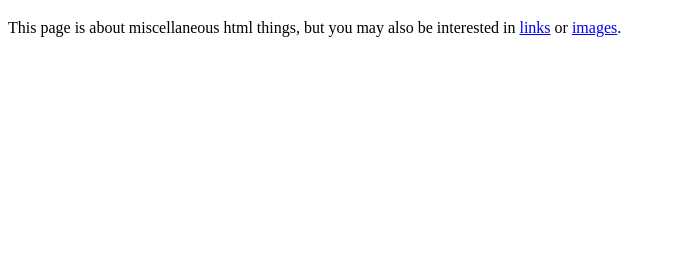
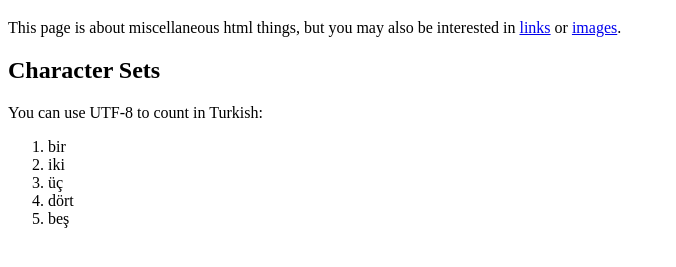
Before and after one commit to nedoratic/iih-03-links-and-images, a plain HTML site: page misc/extras.html in a window 1280 px wide. Shown: the part 61-328 px from the top of the page, without its empty margins (0-676 px from the left). Drawn offline with Linux system fonts and the light colour scheme.

Commit message:
added meta element to all web pages

```diff
--- a/misc/extras.html
+++ b/misc/extras.html
@@ -1,10 +1,20 @@
 <!DOCTYPE html>
 <html lang="en">
     <head>
+        <meta charset="UTF-8">
         <title>Extras</title>
     </head>
     <body>
         <h1>Extras</h1>
         <p>This page is about miscellaneous html things, but you may also be interested in <a href="../index.html">links</a> or <a href="../images.html">images</a>.</p>
+        <h2>Character Sets</h2>
+        <p>You can use UTF-8 to count in Turkish:</p>
+        <ol>
+            <li>bir</li>
+            <li>iki</li>
+            <li>üç</li>
+            <li>dört</li>
+            <li>beş</li>
+        </ol>
     </body>
 </html>
```
Also changed, not shown: images.html (+1 -0 lines), index.html (+1 -0 lines).
